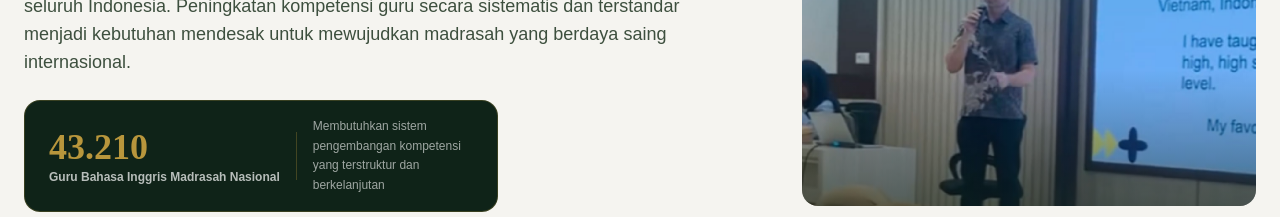
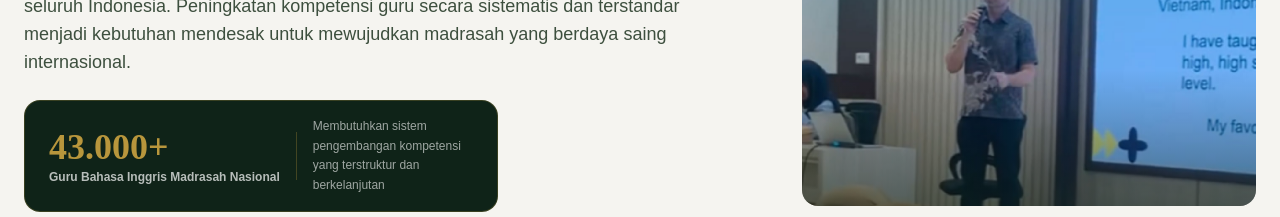
Before and after one commit to alphaajansyah/sbi_website_sandbox2_upt_ptkin, a Next.js app: page /home in a window 1280 px wide. Shown: the part 1060-1277 px from the top of the page. Built offline with nearby package versions, Linux system fonts and the light colour scheme.

Commit message:
Local Commit: 2026-08-13T20:31:28.482Z - Updated `TantanganLatarBelakangSection.tsx` stat card: changed `43.210` to `43.000+` for the "Guru Bahasa Inggris Madrasah Nasional" figure

```diff
--- a/src/app/home/components/TantanganLatarBelakangSection.tsx
+++ b/src/app/home/components/TantanganLatarBelakangSection.tsx
@@ -82,7 +82,7 @@ export default function TantanganLatarBelakangSection() {
                 }}
               >
                 <div>
-                  <p className="text-3xl md:text-4xl font-serif font-bold" style={{ color: 'var(--gold)' }}>43.210</p>
+                  <p className="text-3xl md:text-4xl font-serif font-bold" style={{ color: 'var(--gold)' }}>43.000+</p>
                   <p className="text-xs font-semibold text-white/70 mt-0.5">Guru Bahasa Inggris Madrasah Nasional</p>
                 </div>
                 <div className="w-px h-12 flex-shrink-0" style={{ background: 'rgba(184,150,60,0.3)' }} />
```
